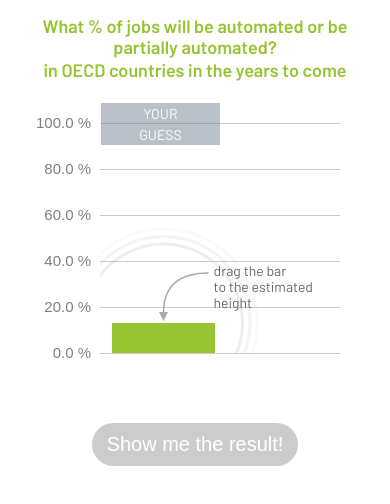
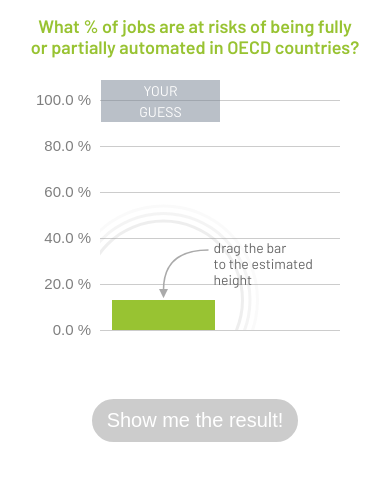
Before and after one commit to gitvfd/OECD-FoW-DrawIt, a plain HTML site: page automation/index.html in a window 390 px wide. Drawn offline with Linux system fonts and the light colour scheme.

Commit message:
change text

```diff
--- a/automation/css/style.css
+++ b/automation/css/style.css
@@ -1148,7 +1148,7 @@ body {
   }
 
   .question .result .text {
-    font-size: 15px;
+    font-size: 14px;
   }
   .question h2 {
     font-size: 18px;
--- a/automation/index.html
+++ b/automation/index.html
@@ -47,10 +47,10 @@
 
      // ----- for additional questions, copy FROM here
       question = {
-        data: 14,
-        heading: "What % of jobs will be automated or be partially automated?",
-        subHeading: "in OECD countries in the years to come",
-        resultHtml: "  Nearly <b>14% are likely to be automated</b>, while another 32% are at high risk of being partially automated.<br/><b>What does this mean for you?</b> If you plan to work in manufacturing or agriculture and do not have a college degree, the risk that your job will be automated is much higher than if you work in education, health or social work and you do have a college degree. Some services jobs are also at risk of automation.",
+        data: 46,
+        heading: "What % of jobs are at risks of being fully or partially automated in OECD countries?",
+        //subHeading: "",
+        resultHtml: "  Nearly <b>14%</b> are likely to be automated, while another <b>32%</b> are at high risk of being partially automated.<br/><br/><i>What does this mean for you?</i> If you plan to work in manufacturing or agriculture and do not have a college degree, the risk that your job will be automated is much higher than if you work in education, health or social work and you do have a college degree. Some services jobs are also at risk of automation.",
         unit: "%",
         // precision: 0,
         // lastPointShownAt: ,
```
